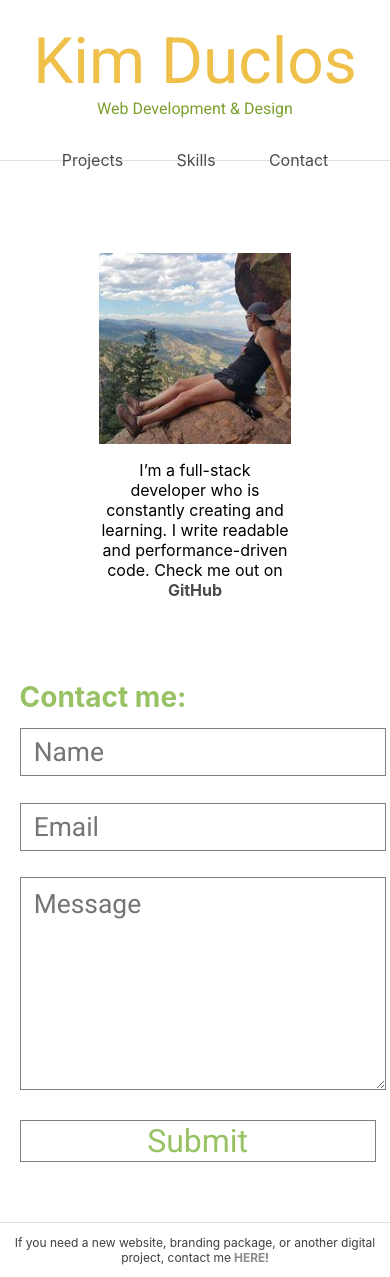
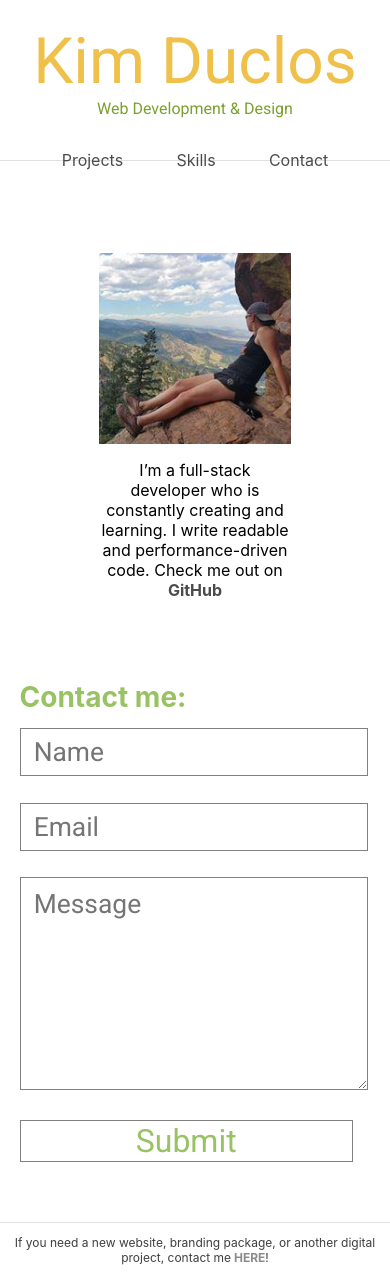
Before and after one commit to KimDuclos/kimduclos.github.io, a React (Create React App) app: page /contactForm in a window 390 px wide. Built offline with nearby package versions, Linux system fonts and the light colour scheme.

Commit message:
contact page responsive to mobile

```diff
--- a/src/contactForm/contactForm.scss
+++ b/src/contactForm/contactForm.scss
@@ -1,5 +1,6 @@
 @import url("https://fonts.googleapis.com/css2?family=Roboto&display=swap");
 $break-1000: 1000px;
+$break-mobile: 411px;
 
 .allContactInfo {
   width: 55%;
@@ -50,6 +51,9 @@ $break-1000: 1000px;
   padding: 0 0 0 .5em;
   border: solid 1px gray;
   margin: 0 0 1em 0;
+  @media screen and (max-width: $break-mobile) {
+    width: 95%;
+  }
 }
 
 #email {
@@ -58,6 +62,9 @@ $break-1000: 1000px;
   padding: 0 0 0 .5em;
   border: solid 1px gray;
   margin: 0 0 1em 0;
+  @media screen and (max-width: $break-mobile) {
+    width: 95%;
+  }
 }
 
 #message {
@@ -66,6 +73,9 @@ $break-1000: 1000px;
   padding: .4em 0 0 .5em;
   border: solid 1px gray;
   margin: 0 0 1em 0;
+  @media screen and (max-width: $break-mobile) {
+    width: 95%;
+  }
 }
 
 .btn {
@@ -75,4 +85,7 @@ $break-1000: 1000px;
   font-family: "Roboto", "sans-serif";
   color: #98C263;
   font-size: 2em;
+  @media screen and (max-width: $break-mobile) {
+    width: 95%;
+  }
 }
```
